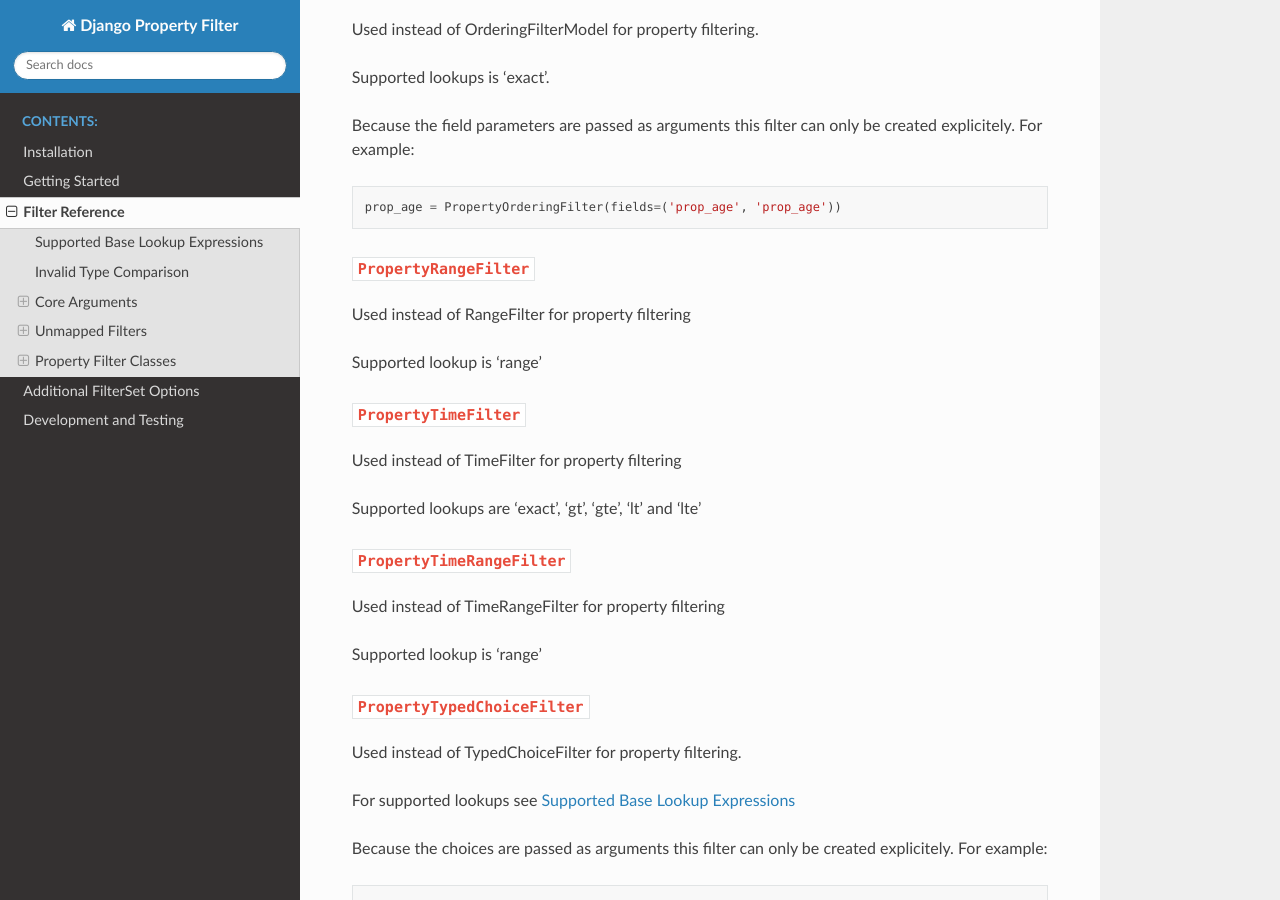
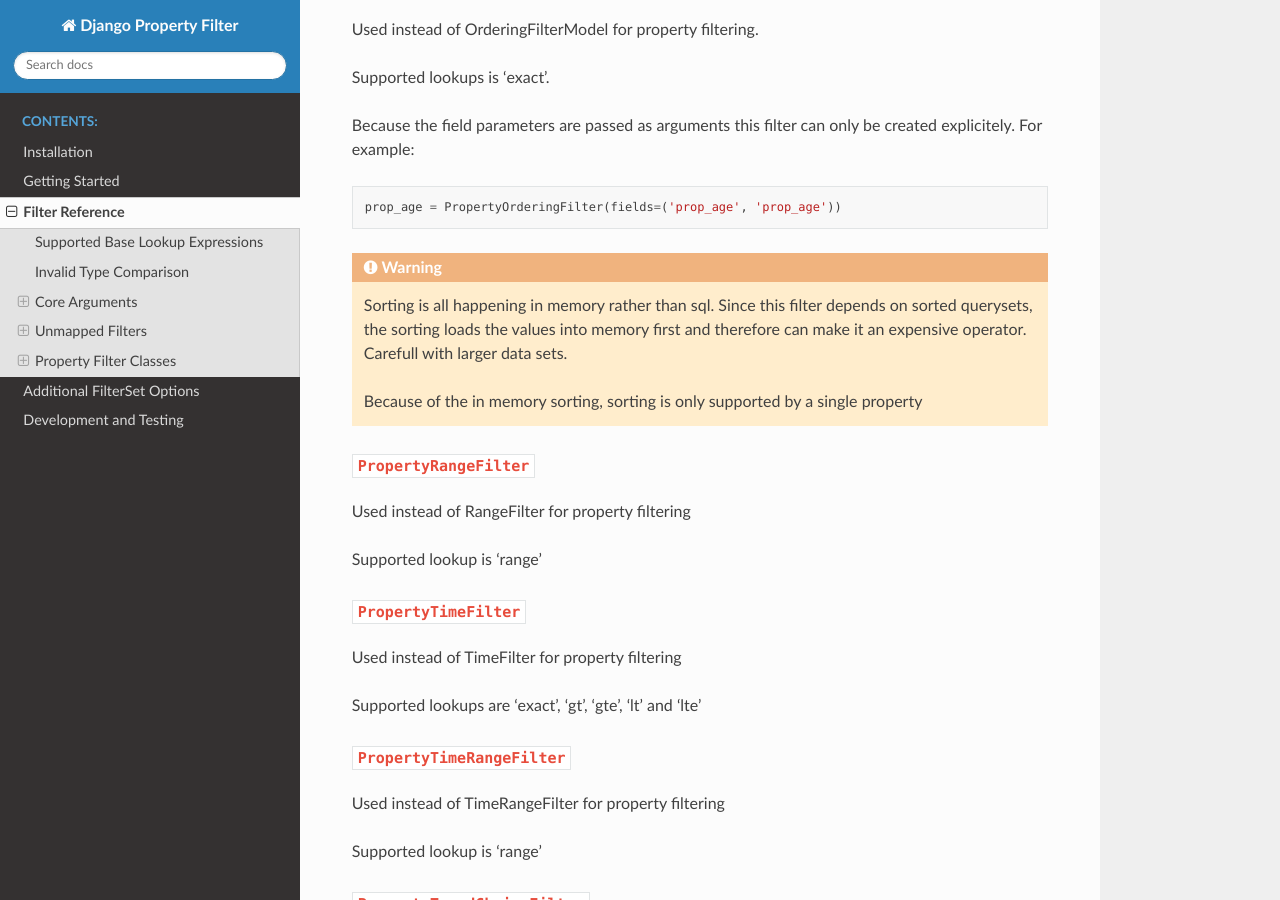
Before and after one commit to ericziethen/django-property-filter, a Sphinx documentation site: the page built from docs/source/ref/filters.rst, in a window 1280 px wide and 900 px high, scrolled down 5170 px. Built offline with Sphinx 7.4.7 and the Read the Docs theme 2.0.0, drawn with Linux system fonts in a browser that asks for light colours; pages that are not in the unit, such as notebooks, are missing from menus.

Commit message:
Documentation

```diff
--- a/docs/source/ref/filters.rst
+++ b/docs/source/ref/filters.rst
@@ -253,6 +253,15 @@ explicitely. For example::
 
     prop_age = PropertyOrderingFilter(fields=('prop_age', 'prop_age'))
 
+.. warning::
+    Sorting is all happening in memory rather than sql.
+    Since this filter depends on sorted querysets, the sorting loads the values
+    into memory first and therefore can make it an expensive operator.
+    Carefull with larger data sets.
+
+    Because of the in memory sorting, sorting is only supported by a single
+    property
+
 ``PropertyRangeFilter``
 ~~~~~~~~~~~~~~~~~~~~~~~
 
```
